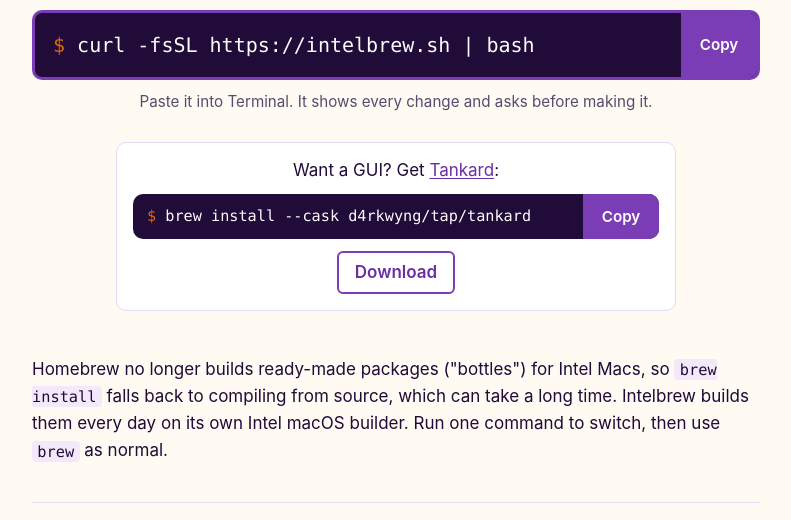
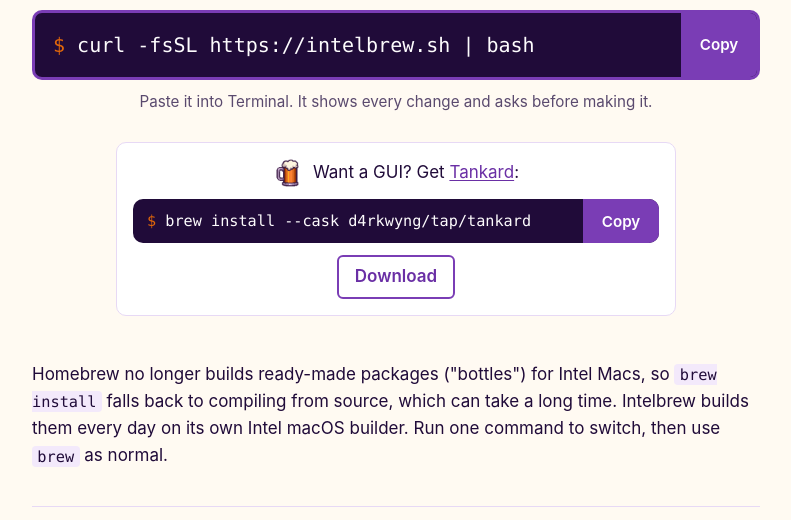
Before and after one commit to d4rkwyng/intelbrew-site, a website: page public/index.html in a window 1280 px wide. Shown: the part 280-800 px from the top of the page, without its empty margins (244-1035 px from the left). Drawn offline with Linux system fonts and the light colour scheme.

Commit message:
Tankard box: small Tankard icon next to 'Want a GUI?'
Co-Authored-By: Claude Opus 5.5 <noreply@anthropic.com>

```diff
--- a/public/index.html
+++ b/public/index.html
@@ -28,7 +28,7 @@
   <p class="hint">Paste it into Terminal. It shows every change and asks before making it.</p>
 
   <div class="tankard">
-    <p>Want a GUI? Get <a href="https://github.com/d4rkwyng/tankard">Tankard</a>:</p>
+    <p class="tankard-title"><img class="tankard-icon" src="/img/tankard.png" alt="" width="32" height="32"><span>Want a GUI? Get <a href="https://github.com/d4rkwyng/tankard">Tankard</a>:</span></p>
     <div class="cmd cmd-small">
       <code id="tankard-cmd">brew install --cask d4rkwyng/tap/tankard</code>
       <button type="button" class="copy" data-copy="tankard-cmd" aria-label="Copy Tankard install command">Copy</button>
--- a/public/style.css
+++ b/public/style.css
@@ -118,6 +118,8 @@ h1 { font-size: 2.6rem; line-height: 1.1; margin: 12px 0 4px; letter-spacing: -0
   background: var(--card);
 }
 .tankard p { margin: 0 0 10px; }
+.tankard-title { display: flex; align-items: center; justify-content: center; gap: 8px; }
+.tankard-icon { width: 32px; height: 32px; flex: none; }
 .download {
   display: inline-block;
   margin-top: 12px;
```
Also changed, not shown: public/img/tankard.png (added).
